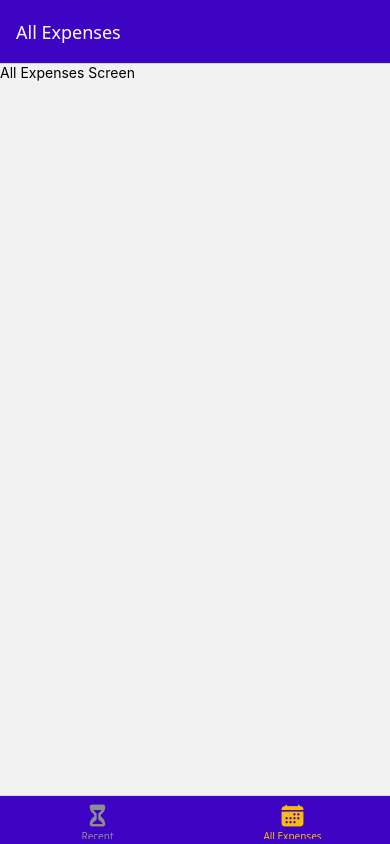
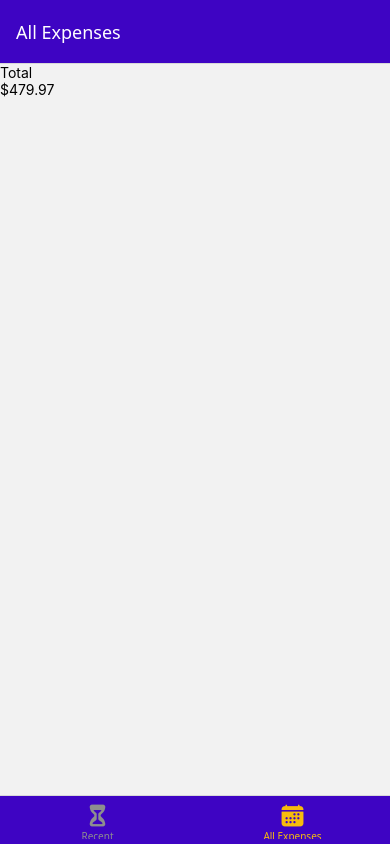
Before and after one commit to Debiddo618/RNExpenseTracker, a React Native app: screen /AllExpenses in a window 390 px wide. Built offline with nearby package versions, Linux system fonts and the light colour scheme.

Commit message:
created dummydata for recent and total expense screen

```diff
--- /dev/null
+++ b/components/ExpensesList.js
@@ -0,0 +1,7 @@
+import { FlatList } from "react-native";
+
+function ExpensesList(){
+    return <FlatList/>
+}
+
+export default ExpensesList;
--- /dev/null
+++ b/components/ExpensesOutput.js
@@ -0,0 +1,35 @@
+import { FlatList, Text, View } from "react-native";
+import ExpensesSummary from "./ExpensesSummary";
+import ExpensesList from "./ExpensesList";
+
+const DUMMY_EXPENSES = [
+  {
+    id: "e1",
+    description: "A pair of Shoes",
+    amount: 59.99,
+    date: new Date("2021-12-19"),
+  },
+  {
+    id: "e2",
+    description: "A pair of Shorts",
+    amount: 159.99,
+    date: new Date("2024-12-7"),
+  },
+  {
+    id: "e3",
+    description: "A pair of Shoes",
+    amount: 259.99,
+    date: new Date("2024-12-6"),
+  },
+];
+
+function ExpensesOutput({ expenses, expensesPeriod }) {
+  return (
+    <View>
+      <ExpensesSummary expenses={DUMMY_EXPENSES} periodName={expensesPeriod} />
+      <ExpensesList />
+    </View>
+  );
+}
+
+export default ExpensesOutput;
--- /dev/null
+++ b/components/ExpensesSummary.js
@@ -0,0 +1,15 @@
+import { View, Text } from "react-native";
+
+function ExpensesSummary({ expenses, periodName }) {
+  const expensesSum = expenses.reduce((sum, expense) => {
+    return sum + expense.amount;
+  }, 0);
+  return (
+    <View>
+      <Text>{periodName}</Text>
+      <Text>${expensesSum.toFixed(2)}</Text>
+    </View>
+  );
+}
+
+export default ExpensesSummary;
--- a/screens/AllExpenses.js
+++ b/screens/AllExpenses.js
@@ -1,8 +1,9 @@
 import {Text} from 'react-native';
+import ExpensesOutput from '../components/ExpensesOutput';
 
 
 function AllExpenses(){
-    return <Text>All Expenses Screen</Text>
+    return <ExpensesOutput expensesPeriod="Total"/>
 }
 
 export default AllExpenses;
--- a/screens/RecentExpenses.js
+++ b/screens/RecentExpenses.js
@@ -1,8 +1,9 @@
 import {Text} from 'react-native';
+import ExpensesOutput from '../components/ExpensesOutput';
 
 
 function RecentExpenses(){
-    return <Text>Recent Expenses Screen</Text>
+    return <ExpensesOutput expensesPeriod="Last 7 days"/>
 }
 
 export default RecentExpenses;
```
